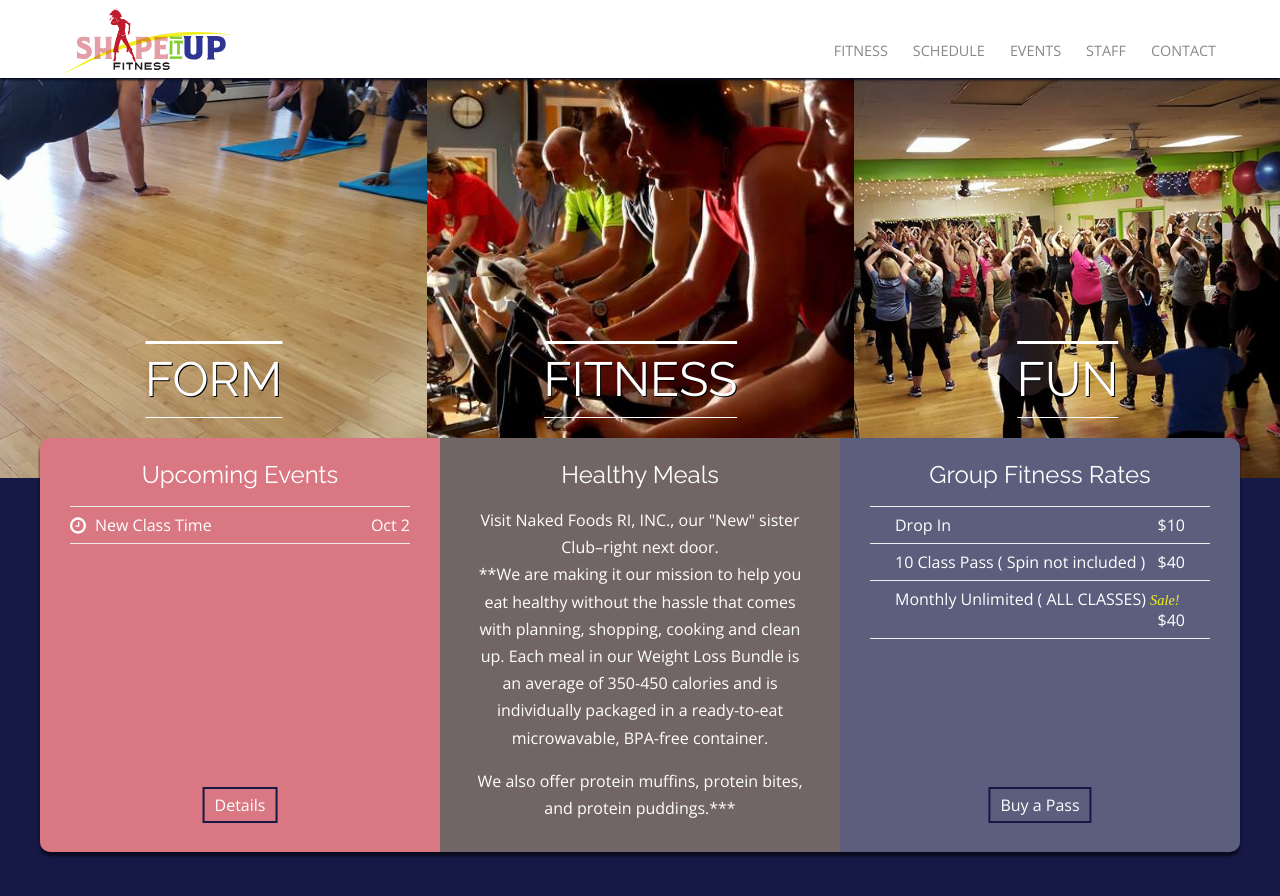
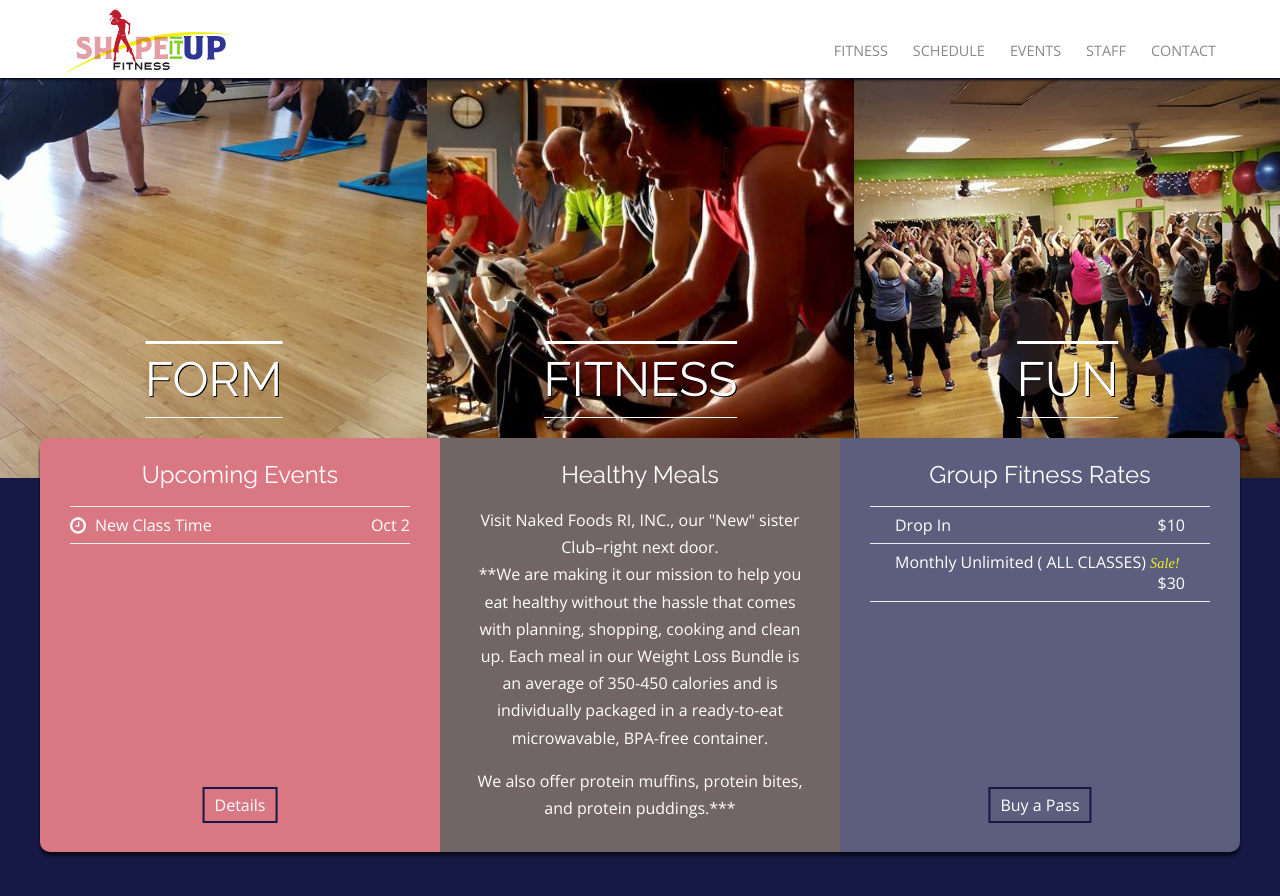
Before and after one commit to rwstone/shapeitup, a Jekyll site: the page built from index.md, in a window 1280 px wide and 900 px high. Shown: the top 896 px of the window. Built offline with Jekyll 4.4.1, drawn with Linux system fonts in a browser that asks for light colours; some web fonts are replaced.

Commit message:
Updated Index

```diff
--- a/index.md
+++ b/index.md
@@ -19,10 +19,8 @@ passes:
 - name: Drop In
   price: "$10"
   is_sale: false
-- name: 10 Class Pass ( Spin  not included )
-  price: "$40"
 - name: Monthly Unlimited ( ALL CLASSES)
-  price: "$40"
+  price: "$30"
   is_sale: true
 title_seo: Shape It Up Fitness | East Providence, RI
 description_seo: Shape It Up Fitness is an exercise studio in East Providence, RI,
```
Also changed, not shown: other parts of index.md (+1 -1 lines).
